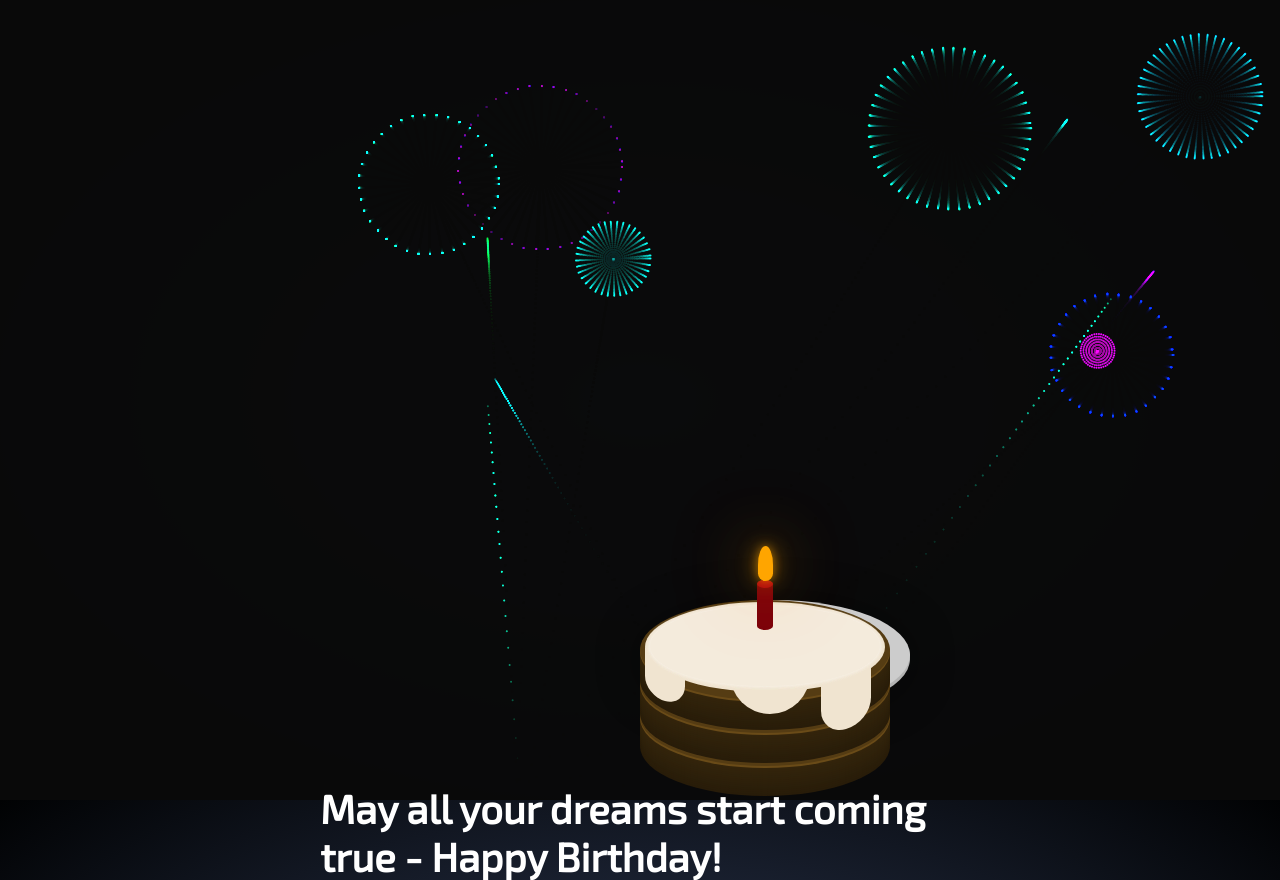
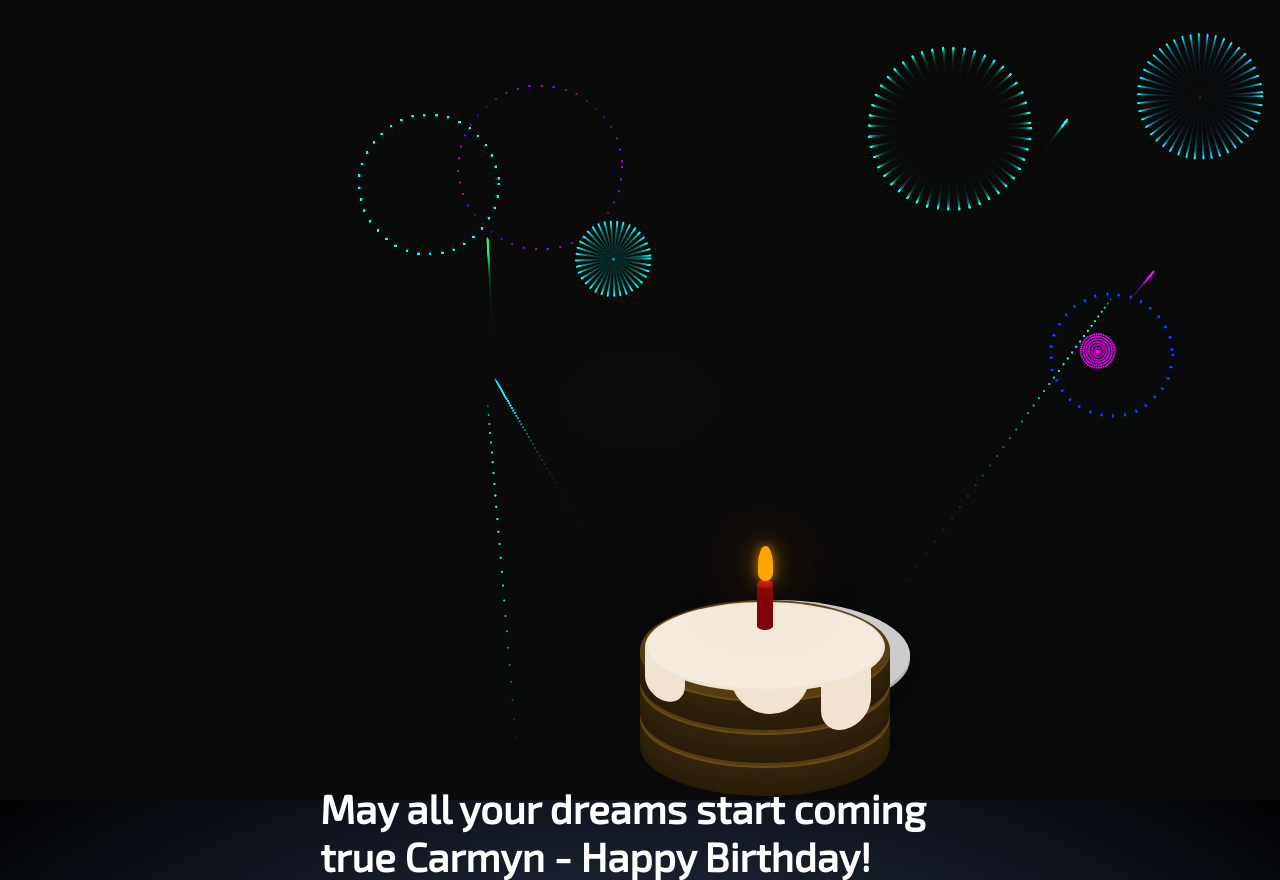
Before and after one commit to gerardinhoo/birthday_wish, a plain HTML site: page index.html in a window 1280 px wide. Drawn offline with Linux system fonts and the light colour scheme.

Commit message:
Added name

```diff
--- a/index.html
+++ b/index.html
@@ -9,7 +9,7 @@
     <link href="https://fonts.googleapis.com/css?family=Exo+2&display=swap" rel="stylesheet">
   </head>
   <body>
-    <h1 class="carmyn">May all your dreams start coming true - Happy Birthday!</h1>
+    <h1 class="carmyn">May all your dreams start coming true Carmyn - Happy Birthday!</h1>
     <canvas id="birthday"></canvas>
       <div class="cake">
         <div class="plate"></div>
```
